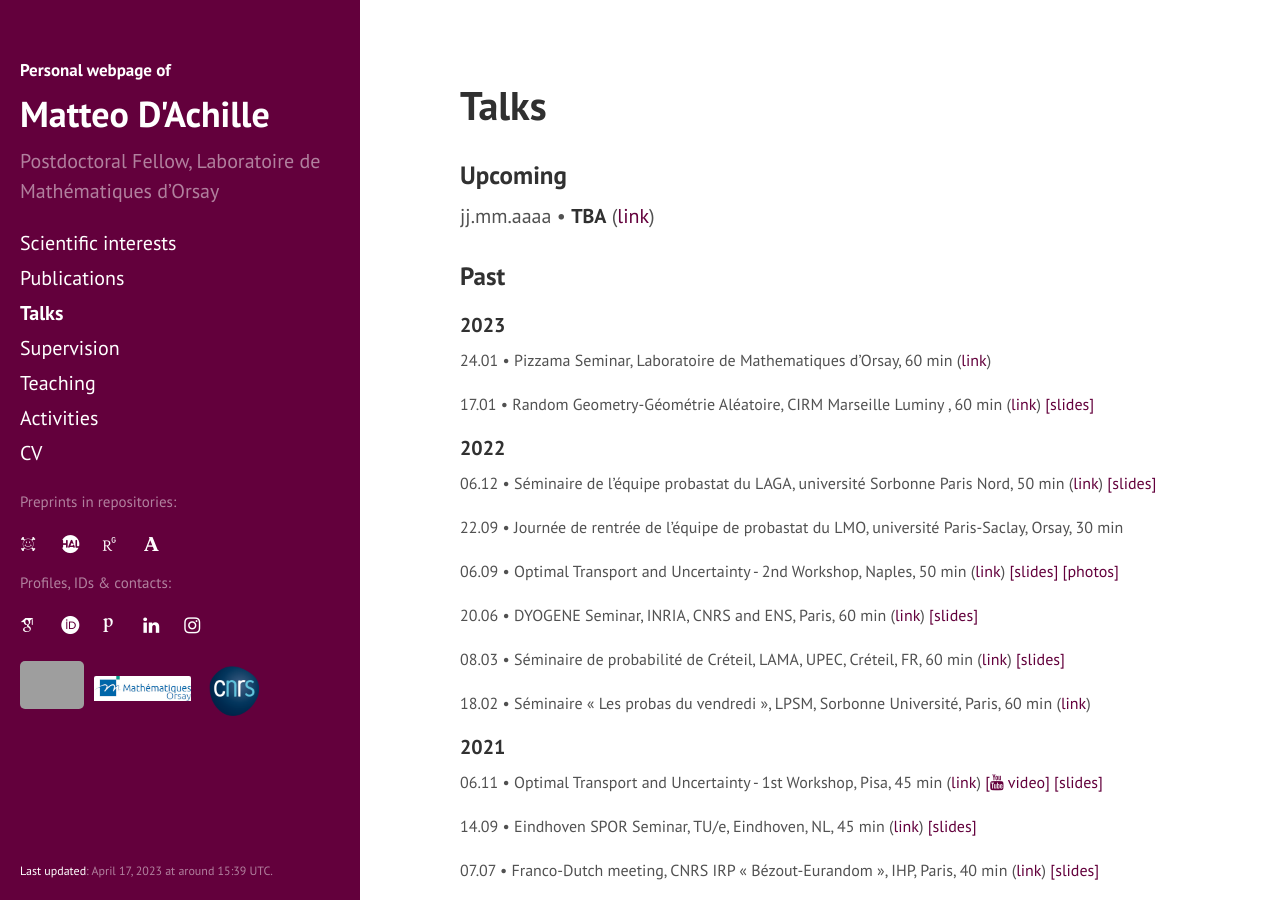
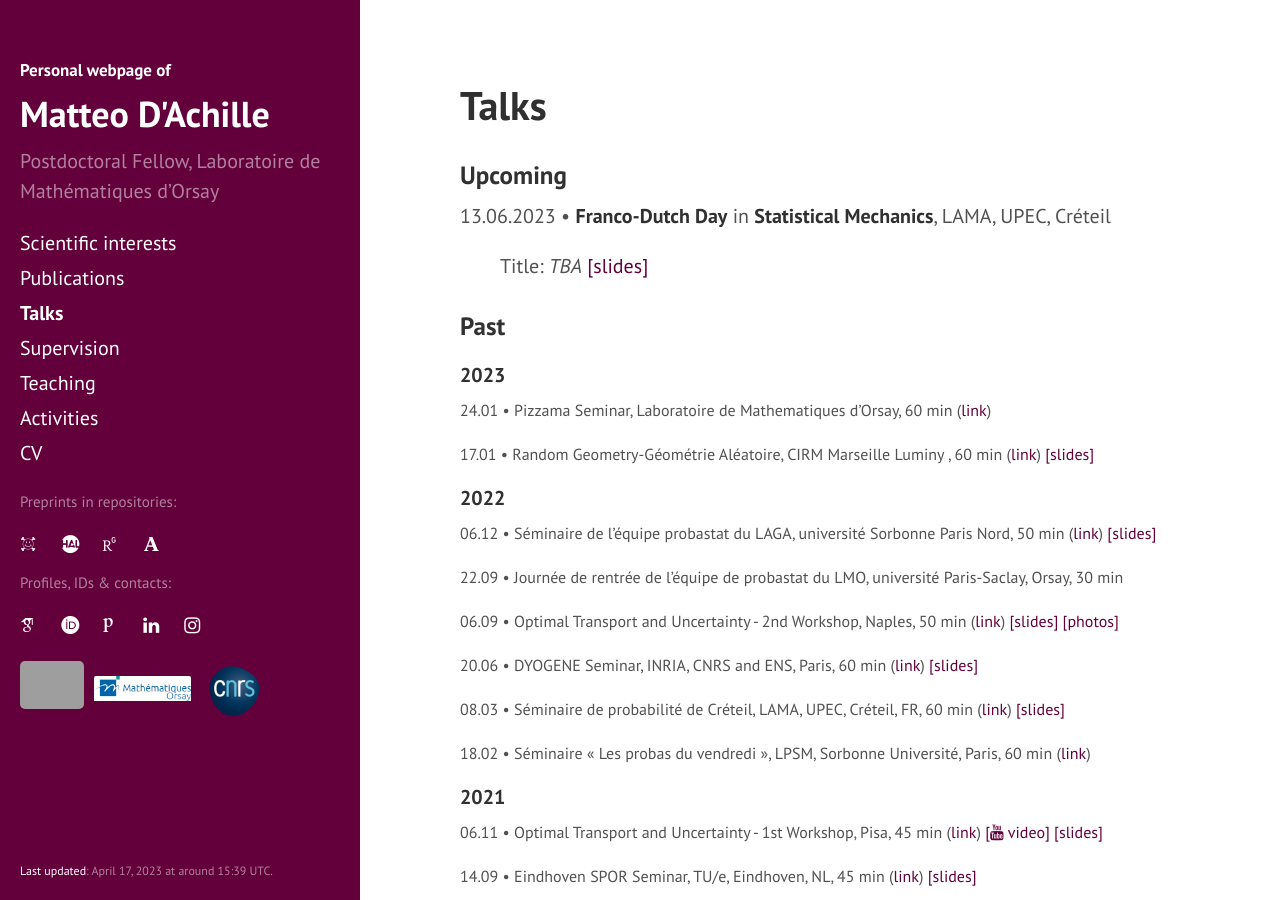
Before and after one commit to matteodachille/matteodachille.github.io, a Jekyll site: the page built from talks.md, in a window 1280 px wide and 900 px high. Built offline with Jekyll 4.4.1, drawn with Linux system fonts in a browser that asks for light colours; nearby versions of some CDN libraries; some web fonts are replaced; grey boxes are pictures that could not be loaded.

```diff
--- a/_data/pubs.yml
+++ b/_data/pubs.yml
@@ -21,6 +21,7 @@
   year: 2023
   submitted: False
   rg: 369623836
+  halurl: "https://hal.archives-ouvertes.fr/hal-04067300"
   academia: 99972215
   pdf: "https://arxiv.org/pdf/2303.16831.pdf"
 
--- a/talks.md
+++ b/talks.md
@@ -25,13 +25,12 @@
 
 ### Upcoming
 
-jj.mm.aaaa &#x2022; **TBA** ([link](#){:target="_blank"})
+13.06.2023 &#x2022; **Franco-Dutch Day** in **Statistical Mechanics**, LAMA, UPEC, Créteil <!--([link](#){:target="_blank"})  -->
 {: style="font-size: 20px" }
 
 
-<!--Title: _ERAPs: state of art in 1d and future perspectives_ [ [slides] ]({{ site.baseurl }}downloads/ERAP_CIRM_GA-RG_final.pdf){:target="_blank"}
+Title: _TBA_ [ [slides] ](#){:target="_blank"}
 {: style="margin-left: 40px" }
--->
 
 
 
```
